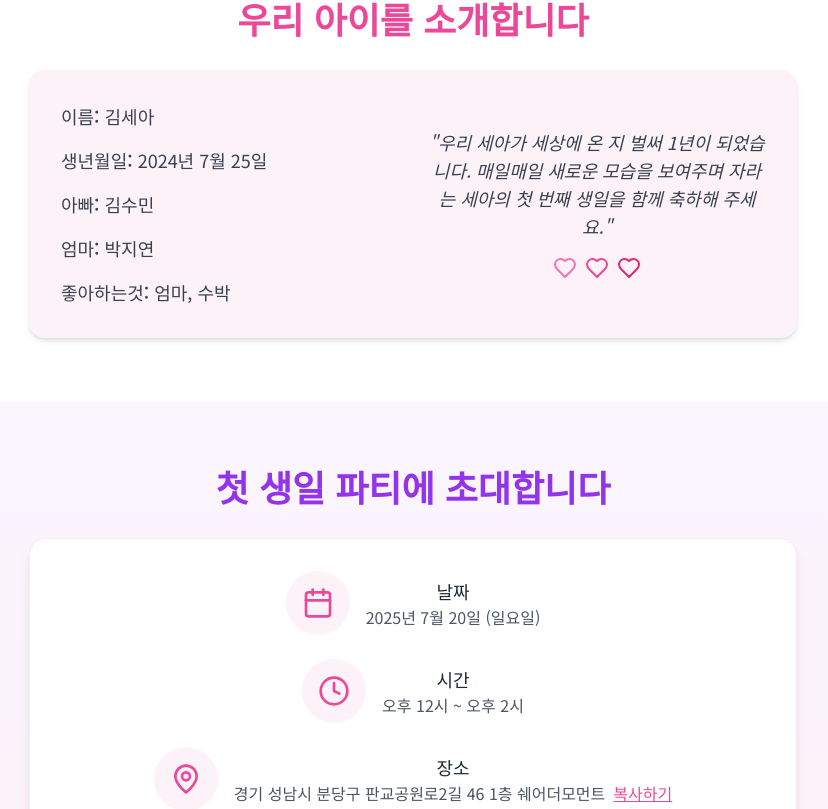
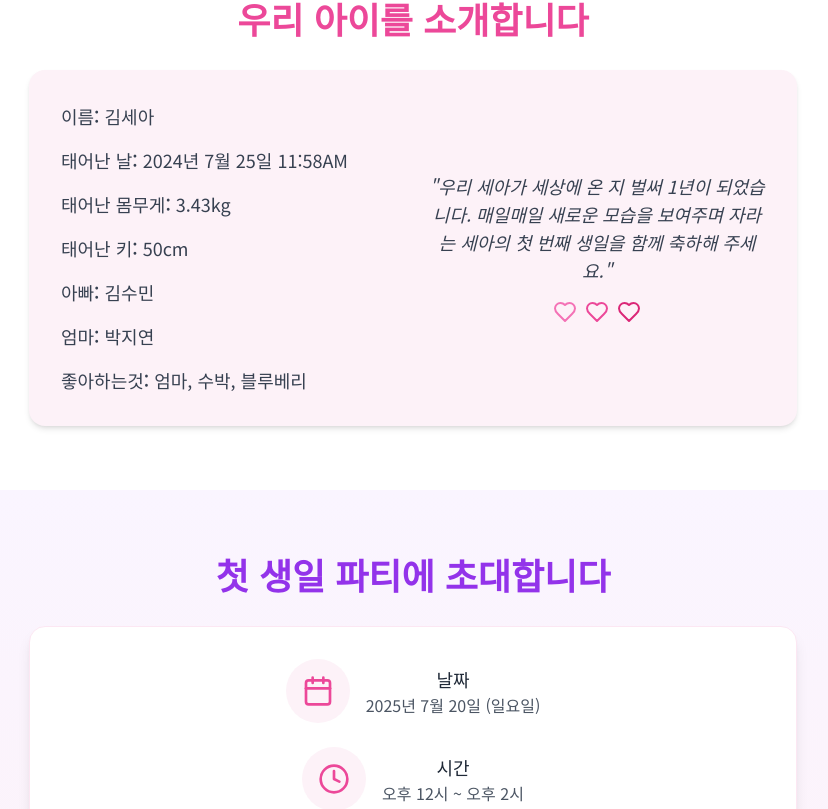
Before and after one commit to tn841/first-birthday, a Next.js app: page / in a window 1280 px wide. Shown: the part 754-1563 px from the top of the page, without its empty margins (227-1055 px from the left). Built offline with nearby package versions, Linux system fonts and the light colour scheme; no server answers; the database is empty.

Commit message:
정보 수정 및 og태그 추가

```diff
--- a/app/layout.tsx
+++ b/app/layout.tsx
@@ -21,6 +21,9 @@ export default function RootLayout({
           href="https://fonts.googleapis.com/css2?family=Noto+Sans+KR:wght@300;400;500;700&display=swap"
           rel="stylesheet"
         />
+        <meta property="og:title" content="세아 첫 돌 기념" />
+        <meta property="og:description" content="세아의 첫 번째 생일을 축하합니다" />
+        <meta property="og:image" content="/02.jpg" />
       </head>
       <body className="font-noto">{children}</body>
     </html>
--- a/components/about-baby.tsx
+++ b/components/about-baby.tsx
@@ -23,7 +23,13 @@ export function AboutBaby() {
                   <span className="font-medium">이름:</span> 김세아
                 </p>
                 <p className="text-lg text-gray-700">
-                  <span className="font-medium">생년월일:</span> 2024년 7월 25일
+                  <span className="font-medium">태어난 날:</span> 2024년 7월 25일 11:58AM
+                </p>
+                <p className="text-lg text-gray-700">
+                  <span className="font-medium">태어난 몸무게:</span> 3.43kg
+                </p>
+                <p className="text-lg text-gray-700">
+                  <span className="font-medium">태어난 키:</span> 50cm
                 </p>
                 <p className="text-lg text-gray-700">
                   <span className="font-medium">아빠:</span> 김수민
@@ -35,7 +41,7 @@ export function AboutBaby() {
                   <span className="font-medium">특기:</span> 엄마 찾기, 엎드러뻗쳐
                 </p> */}
                 <p className="text-lg text-gray-700">
-                  <span className="font-medium">좋아하는것:</span> 엄마, 수박
+                  <span className="font-medium">좋아하는것:</span> 엄마, 수박, 블루베리
                 </p>
               </div>
 
```
